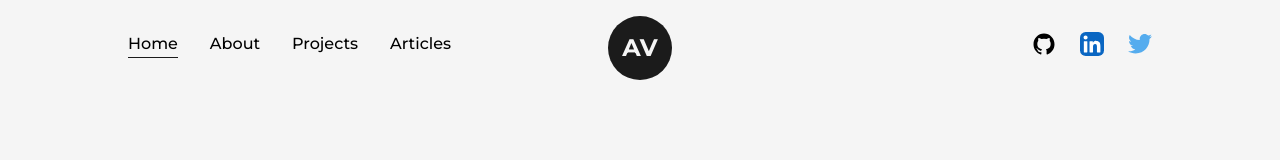
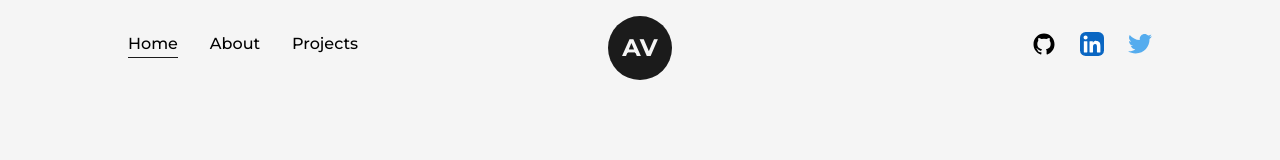
Before and after one commit to artsiom-voitas/portfolio-nextjs, a Next.js app: page / in a window 1280 px wide. Shown: the top 160 px of the page. Built offline with nearby package versions, Linux system fonts and the light colour scheme.

Commit message:
fix: removed unnecessary link

```diff
--- a/src/components/Header/NavLinks/NavLinks.jsx
+++ b/src/components/Header/NavLinks/NavLinks.jsx
@@ -15,10 +15,6 @@ function NavLinks() {
                 href="/projects"
                 title="Projects"
             />
-            <NavLink
-                href="/articles"
-                title="Articles"
-            />
         </nav>
     );
 }
```
